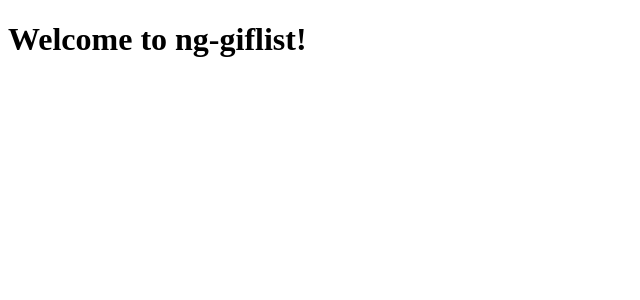
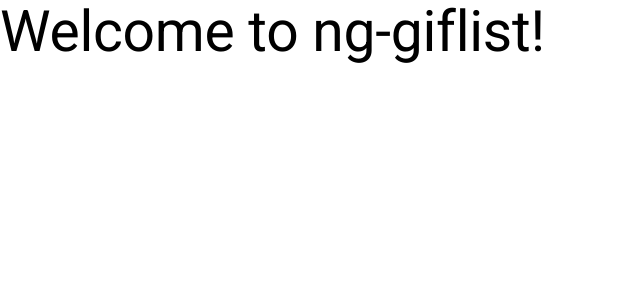
Before and after one commit to becom1ng/Ng-Giflist, an Angular app: page / in a window 1280 px wide. Shown: the top 300 px of the page, without its empty margins (0-640 px from the left). Built offline with nearby package versions, Linux system fonts and the light colour scheme.

Commit message:
Add angular material

```diff
--- a/angular.json
+++ b/angular.json
@@ -56,6 +56,7 @@
               }
             ],
             "styles": [
+              "@angular/material/prebuilt-themes/magenta-violet.css",
               "src/styles.scss"
             ],
             "scripts": []
@@ -115,6 +116,7 @@
               }
             ],
             "styles": [
+              "@angular/material/prebuilt-themes/magenta-violet.css",
               "src/styles.scss"
             ],
             "scripts": []
--- a/package.json
+++ b/package.json
@@ -11,10 +11,12 @@
   "private": true,
   "dependencies": {
     "@angular/animations": "^18.2.0",
+    "@angular/cdk": "^18.2.6",
     "@angular/common": "^18.2.0",
     "@angular/compiler": "^18.2.0",
     "@angular/core": "^18.2.0",
     "@angular/forms": "^18.2.0",
+    "@angular/material": "^18.2.6",
     "@angular/platform-browser": "^18.2.0",
     "@angular/platform-browser-dynamic": "^18.2.0",
     "@angular/router": "^18.2.0",
--- a/src/app/app.config.ts
+++ b/src/app/app.config.ts
@@ -2,7 +2,8 @@
 import { provideRouter } from '@angular/router';
 
 import { routes } from './app.routes';
+import { provideAnimationsAsync } from '@angular/platform-browser/animations/async';
 
 export const appConfig: ApplicationConfig = {
-  providers: [provideZoneChangeDetection({ eventCoalescing: true }), provideRouter(routes)]
+  providers: [provideZoneChangeDetection({ eventCoalescing: true }), provideRouter(routes), provideAnimationsAsync()]
 };
--- a/src/index.html
+++ b/src/index.html
@@ -6,8 +6,10 @@
   <base href="/">
   <meta name="viewport" content="width=device-width, initial-scale=1">
   <link rel="icon" type="image/x-icon" href="favicon.ico">
+  <link href="https://fonts.googleapis.com/css2?family=Roboto:wght@300;400;500&display=swap" rel="stylesheet">
+  <link href="https://fonts.googleapis.com/icon?family=Material+Icons" rel="stylesheet">
 </head>
-<body>
+<body class="mat-typography">
   <app-root></app-root>
 </body>
 </html>
--- a/src/styles.scss
+++ b/src/styles.scss
@@ -1 +1,4 @@
 /* You can add global styles to this file, and also import other style files */
+
+html, body { height: 100%; }
+body { margin: 0; font-family: Roboto, "Helvetica Neue", sans-serif; }
```
Also changed, not shown: 1 other file (tests, documents, lock files or other folders).
